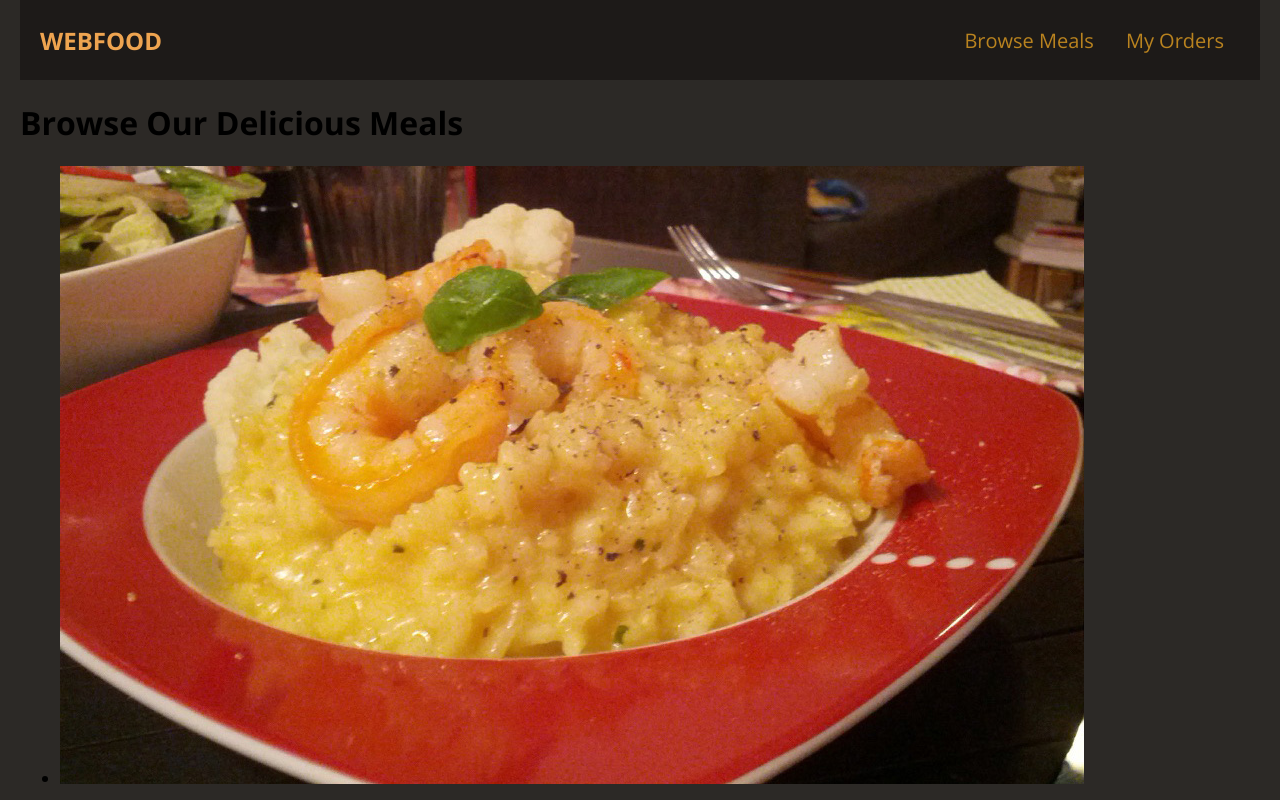
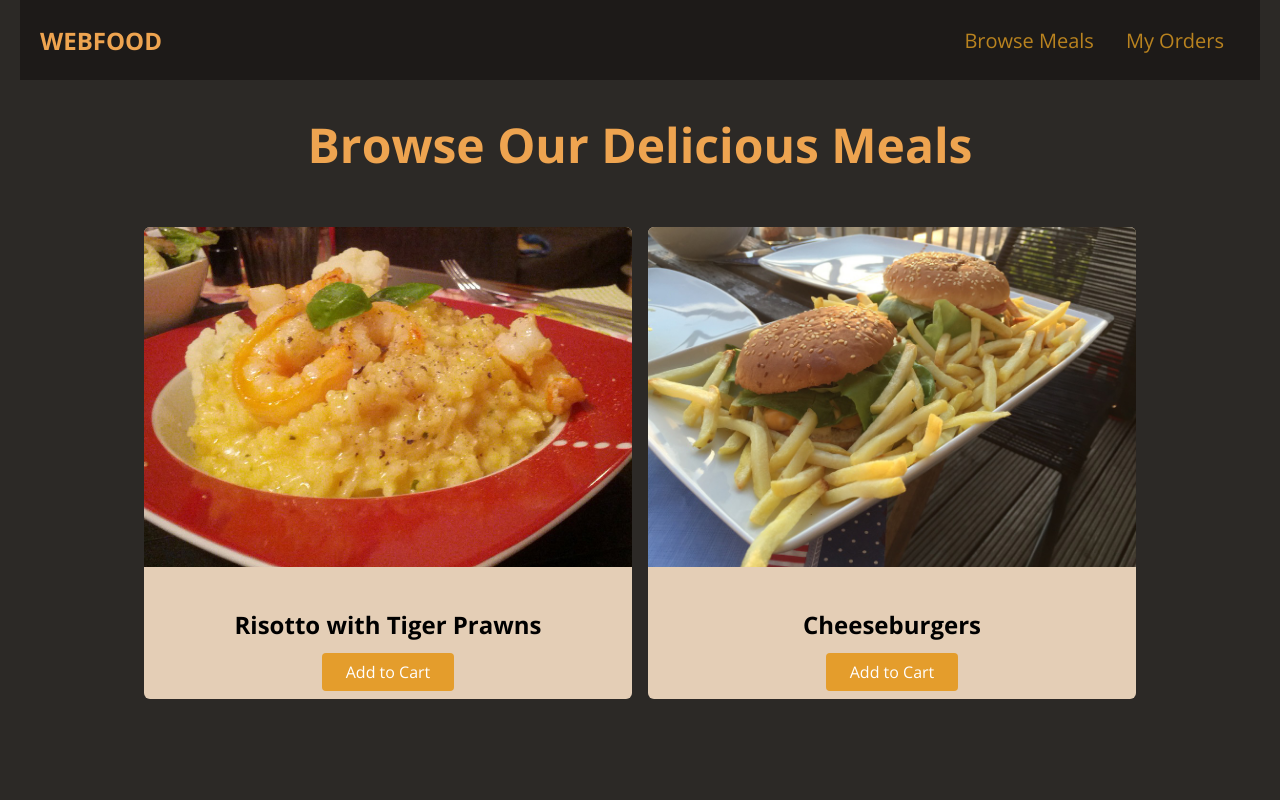
Before and after one commit to DrInnovatio/webfood, a plain HTML site: page index.html in a window 1280 px wide. Shown: the top 800 px of the page. Drawn offline with nearby package versions, Linux system fonts and the light colour scheme.

Commit message:
done with the basic structure.

```diff
--- a/index.html
+++ b/index.html
@@ -30,7 +30,7 @@
       <h1>Browse Our Delicious Meals</h1>
       <section id="latest-products">
         <ul>
-          <li class="food-items">
+          <li class="food-item">
             <article>
               <img src="images/risotto.jpg" alt="Delicious risotto with tiger prawns" />
               <div class="food-item-content">
@@ -39,7 +39,7 @@
               </div>
             </article>
           </li>
-          <li class="food-items">
+          <li class="food-item">
             <article>
               <img src="images/cheeseburgers.jpg" alt="Classic cheeseburgers with fries" />
               <div class="food-item-content">
--- a/styles.css
+++ b/styles.css
@@ -43,3 +43,51 @@ a {
 
 #main-header nav a:hover {
   color: rgb(228, 163, 44)
+}
+
+main h1 {
+  text-align: center;
+  color: rgb(238, 164, 80);
+  font-size: 48px;
+}
+
+#latest-products {
+  width: 80%;
+  margin:50px auto;
+}
+
+#latest-products ul {
+  display: grid;
+  grid-template-columns: 1fr 1fr;
+  gap: 16px;
+  margin: 0;
+  padding: 0;
+}
+
+.food-item {
+  background-color: rgb(228, 206, 182);
+  border-radius: 6px;
+  overflow: hidden;
+}
+
+.food-item img{
+  height: 340px;
+  width: 100%;
+  object-fit: cover;
+}
+
+.food-item-content {
+  padding: 16px;
+  text-align: center;
+}
+
+.btn {
+  background-color: rgb(228, 157, 44);
+  color: white;
+  border-radius: 4px;
+  padding: 8px 24px;
+}
+
+.btn:hover {
+  background-color: rgb(193, 126, 17);
+}
```
